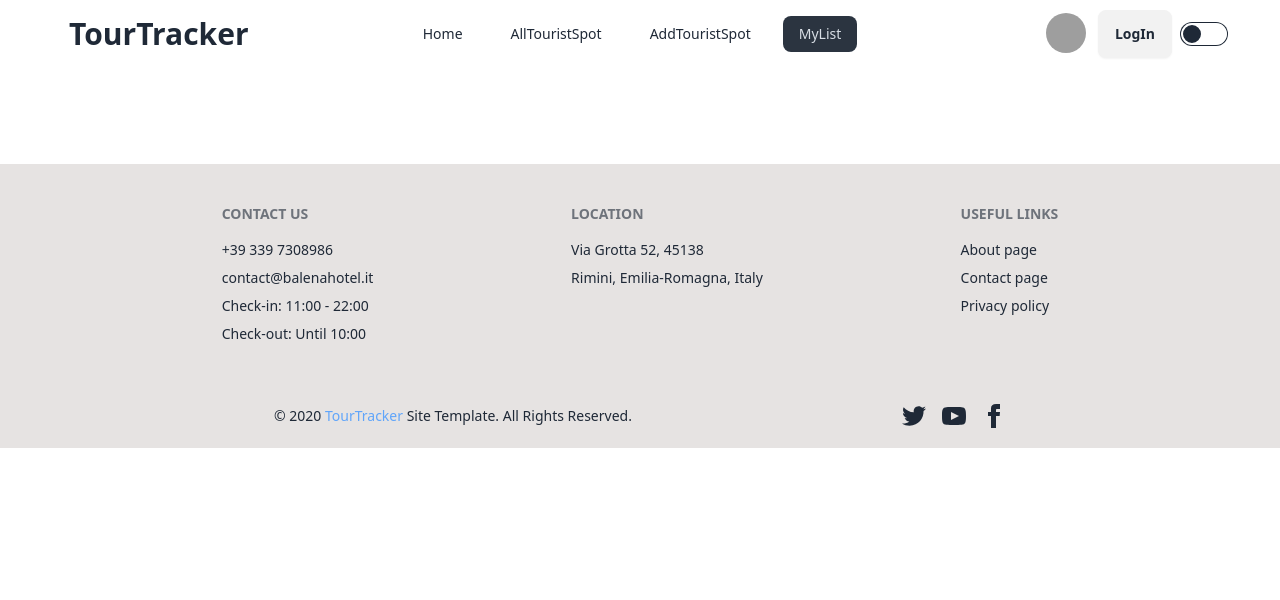
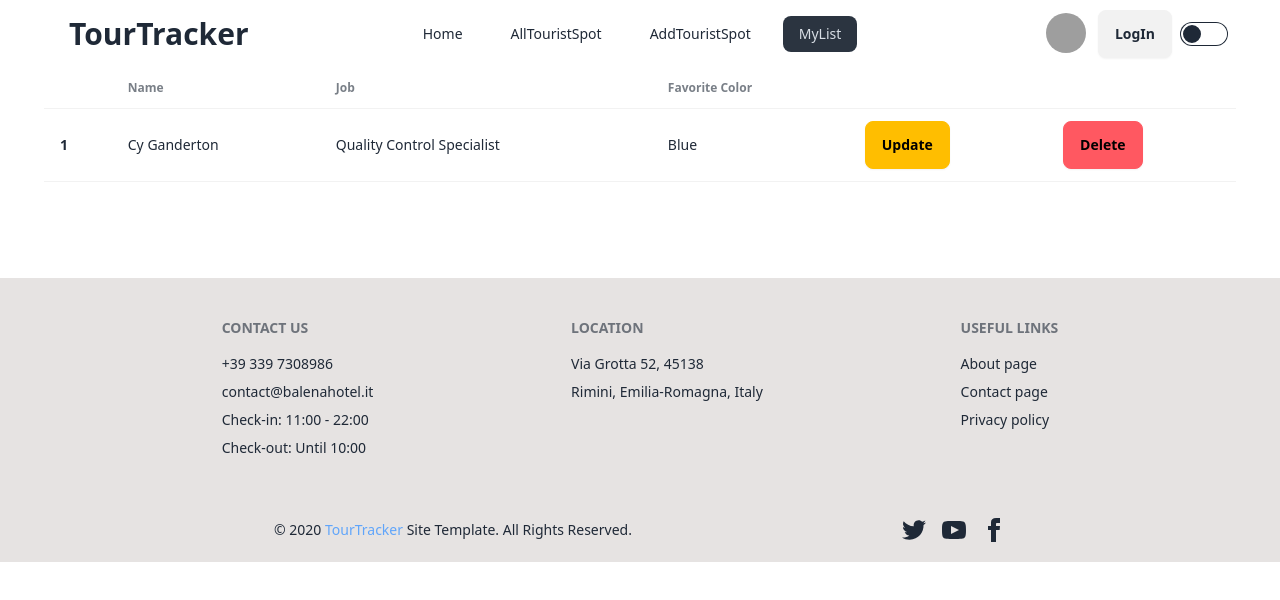
Before and after one commit to meizan2142/B9A10-CLIENT-SIDE, a React (Vite) app: page /myList in a window 1280 px wide. Shown: the top 600 px of the page. Built offline with nearby package versions, Linux system fonts and the light colour scheme; grey boxes are pictures that could not be loaded.

Commit message:
create a tabular form on Mylist page when user click on update button it will redirect to the update page

```diff
--- a/src/Components/ExtraSectionOne.jsx
+++ b/src/Components/ExtraSectionOne.jsx
@@ -3,11 +3,11 @@ const ExtraSectionOne = () => {
     return (
         <div>
             <Marquee>
-                <img className="mr-24" src="https://i.ibb.co/Bgnbx9f/logo7.png" alt="" />
-                <img className="mr-24" src="https://i.ibb.co/Z6dgXjg/logo8.png" alt="" />
-                <img className="mr-24" src="https://i.ibb.co/KLfyxts/logo9.png" alt="" />
-                <img className="mr-24" src="https://i.ibb.co/jyhjnjX/logo10.png" alt="" />
-                <img className="mr-24" src="https://i.ibb.co/YWxGmgm/logo11.png" alt="" />
+                <img className="mr-10 lg:mr-24" src="https://i.ibb.co/Bgnbx9f/logo7.png" alt="" />
+                <img className="mr-10 lg:mr-24" src="https://i.ibb.co/Z6dgXjg/logo8.png" alt="" />
+                <img className="mr-10 lg:mr-24" src="https://i.ibb.co/KLfyxts/logo9.png" alt="" />
+                <img className="mr-10 lg:mr-24" src="https://i.ibb.co/jyhjnjX/logo10.png" alt="" />
+                <img className="mr-10 lg:mr-24" src="https://i.ibb.co/YWxGmgm/logo11.png" alt="" />
             </Marquee>
         </div>
     );
--- a/src/Components/ExtraSectionTwo.jsx
+++ b/src/Components/ExtraSectionTwo.jsx
@@ -11,7 +11,7 @@ const ExtraSectionTwo = () => {
                     <p className="mb-5 font-bold">Sign up now to recieve hot special offers and information about the best tour packages, updates and discounts !!</p>
                     <label className="input input-bordered flex items-center gap-2">
                         <input type="text" className="grow" placeholder="Your Email Address" />
-                        <NavLink to='/register' className="badge badge-info p-4 font-bold text-white">SignUp</NavLink>
+                        <NavLink to='/register' className="badge badge-info lg:p-4 font-bold text-white">SignUp</NavLink>
                     </label>
                     <p className="font-bold">Explore the world for less with our exclusive discount offers on flights, hotels, and packages!</p>
                 </div>
--- /dev/null
+++ b/src/Components/TouristSpotSection.jsx
@@ -0,0 +1,16 @@
+const TouristSpotSection = () => {
+    return (
+        <div className="card max-w-80 bg-base-100 shadow-xl lg:mx-0 mx-1">
+            <figure><img src="https://daisyui.com/images/stock/photo-1606107557195-0e29a4b5b4aa.jpg" alt="Shoes" /></figure>
+            <div className="card-body">
+                <h2 className="card-title">Shoes!</h2>
+                <p>If a dog chews shoes whose shoes does he choose?</p>
+                <div className="card-actions justify-end">
+                    <button className="btn btn-primary">View Details</button>
+                </div>
+            </div>
+        </div>
+    );
+};
+
+export default TouristSpotSection;
--- a/src/Pages/Home.jsx
+++ b/src/Pages/Home.jsx
@@ -1,12 +1,17 @@
 import ExtraSectionOne from "../Components/ExtraSectionOne";
 import ExtraSectionTwo from "../Components/ExtraSectionTwo";
 import Hero from "../Components/Hero";
+import TouristSpotSection from "../Components/TouristSpotSection";
+// import TouristSpotSection from "../Components/TouristSpotSection";
 
 const Home = () => {
     return (
         <div>
             <div>
                 <Hero></Hero>
+            </div>
+            <div className="lg:mt-24 mt-10">
+                <TouristSpotSection></TouristSpotSection>
             </div>
             <div className="lg:mt-24 mt-10"><ExtraSectionOne></ExtraSectionOne></div>
             <div className="lg:mt-24 mt-10"><ExtraSectionTwo></ExtraSectionTwo></div>
--- a/src/Pages/MyList.jsx
+++ b/src/Pages/MyList.jsx
@@ -1,6 +1,30 @@
+import { NavLink } from "react-router-dom";
+
 const MyList = () => {
     return (
-        <div>
+        <div className="overflow-x-auto">
+            <table className="table table-zebra">
+                {/* head */}
+                <thead>
+                    <tr>
+                        <th></th>
+                        <th>Name</th>
+                        <th>Job</th>
+                        <th>Favorite Color</th>
+                    </tr>
+                </thead>
+                <tbody>
+                    {/* row 1 */}
+                    <tr>
+                        <th>1</th>
+                        <td>Cy Ganderton</td>
+                        <td>Quality Control Specialist</td>
+                        <td>Blue</td>
+                        <td><NavLink to='/update' className="btn btn-warning">Update</NavLink></td>
+                        <td><NavLink className="btn btn-error">Delete</NavLink></td>
+                    </tr>
+                </tbody>
+            </table>
         </div>
     );
 };
--- a/src/Components/Update.jsx
+++ b/src/Pages/UpdatePage.jsx
@@ -1,4 +1,4 @@
-const Update = () => {
+const UpdatePage = () => {
     return (
         <section className="p-6 shadow-lg rounded-lg lg:mt-10 mt-5">
             <form className="container flex flex-col mx-auto space-y-12">
@@ -42,7 +42,7 @@ const Update = () => {
                         </div>
                     </div>
                     <div className="col-span-full">
-                        <button className="btn btn-block">Update</button>
+                        <button className="btn btn-block btn-warning">Update</button>
                     </div>
                 </fieldset>
             </form>
@@ -50,4 +50,4 @@ const Update = () => {
     );
 };
 
-export default Update;
+export default UpdatePage;
--- a/src/Routes/Routes.jsx
+++ b/src/Routes/Routes.jsx
@@ -7,6 +7,7 @@ import AddTouristSpot from "../Pages/AddTouristSpot";
 import MyList from "../Pages/MyList";
 import Login from "../Pages/Login";
 import Register from "../Pages/Register";
+import UpdatePage from "../Pages/UpdatePage";
 
 const router = createBrowserRouter([
     {
@@ -38,6 +39,10 @@ const router = createBrowserRouter([
                 path: '/register',
                 element: <Register></Register>
             },
+            {
+                path: '/update',
+                element: <UpdatePage></UpdatePage>
+            },
         ]
     },
 ]);
```
